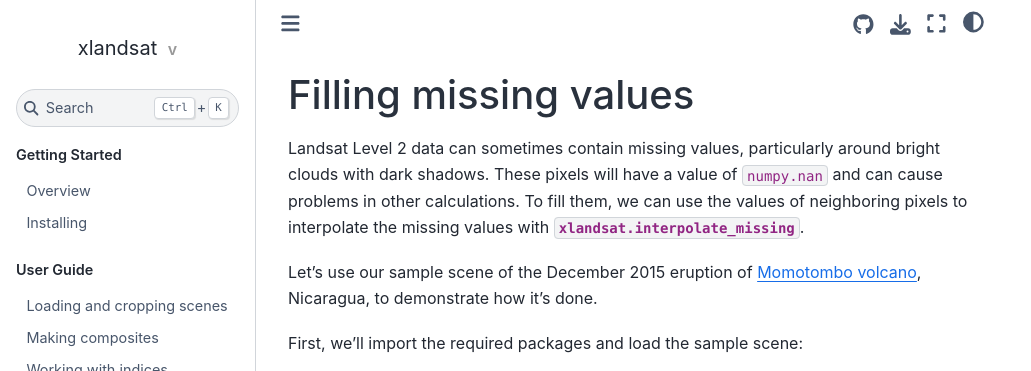
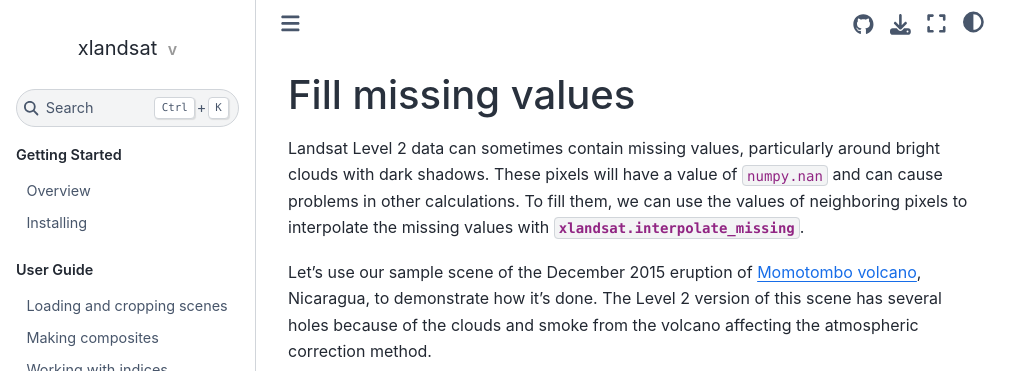
Before and after one commit to compgeolab/xlandsat, a Sphinx documentation site: the page built from doc/missing-values.rst, in a window 1280 px wide and 1249 px high, cut to the strip 0-371 px from the top of the window. Shown: the whole strip, without its empty margins (0-1031 px from the left). Built offline with Sphinx 7.4.7 and the Sphinx Book theme 1.1.4, drawn with Linux system fonts in a browser that asks for light colours; the version number could not be read and is left out; some of the changed text lies outside the part shown.

Commit message:
Small improvements to some tutorials
Make some tweaks to the way things are plotted to make images look
nicer.

```diff
--- a/doc/missing-values.rst
+++ b/doc/missing-values.rst
@@ -1,7 +1,7 @@
 .. _missing-values:
 
-Filling missing values
-======================
+Fill missing values
+===================
 
 Landsat Level 2 data can sometimes contain missing values, particularly around
 bright clouds with dark shadows. These pixels will have a value of
@@ -11,7 +11,8 @@
 
 Let's use our sample scene of the December 2015 eruption of `Momotombo volcano
 <https://en.wikipedia.org/wiki/Momotombo>`__, Nicaragua, to demonstrate how
-it's done.
+it's done. The Level 2 version of this scene has several holes because of the
+clouds and smoke from the volcano affecting the atmospheric correction method.
 
 First, we'll import the required packages and load the sample scene:
 
@@ -32,7 +33,7 @@
 .. jupyter-execute::
 
     # Make the composite and add it to the scene
-    rgb = xls.composite(scene, rescale_to=(0.04, 0.17))
+    rgb = xls.composite(scene, rescale_to=(0, 0.2))
 
     fig, ax = plt.subplots(1, 1, figsize=(10, 6))
 
@@ -49,7 +50,7 @@
 
     scene_filled = xls.interpolate_missing(scene)
 
-    rgb_filled = xls.composite(scene_filled, rescale_to=(0.04, 0.17))
+    rgb_filled = xls.composite(scene_filled, rescale_to=(0, 0.2))
 
     fig, ax = plt.subplots(1, 1, figsize=(10, 6))
 
```
Also changed, not shown: doc/equalize-histogram.rst (+5 -3 lines).
